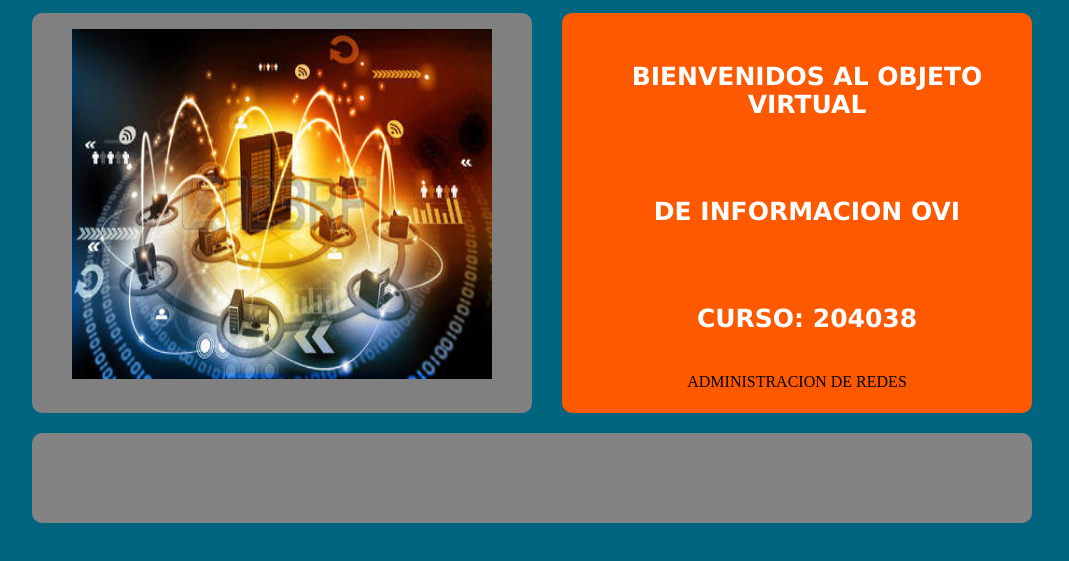
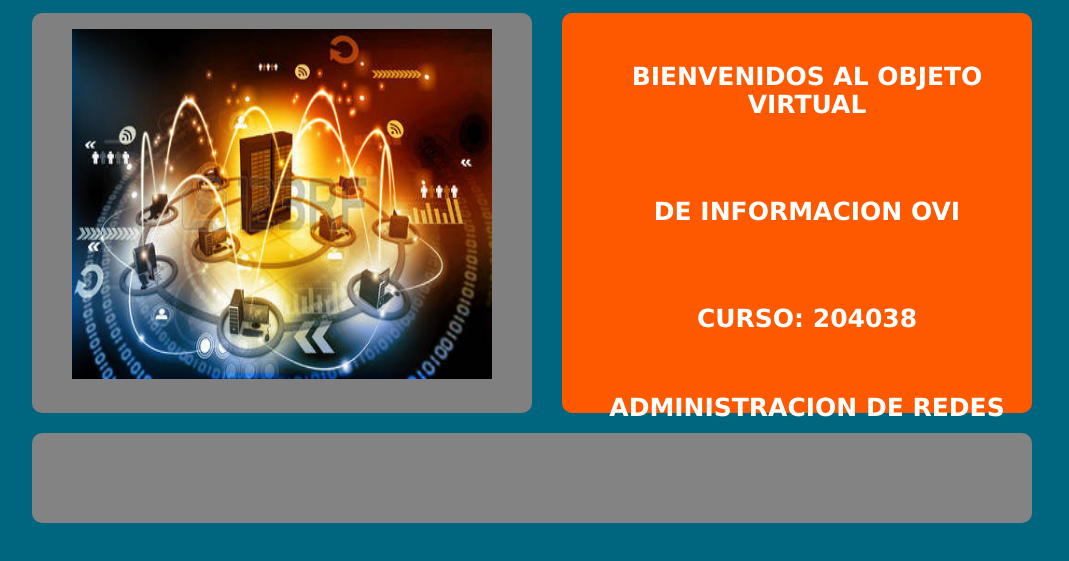
Before and after one commit to Unad-RobertRojas/Ovi-Seginf, a plain HTML site: page index.html in a window 1280 px wide. Shown: the part 207-768 px from the top of the page, without its empty margins (108-1177 px from the left). Drawn offline with Linux system fonts and the light colour scheme.

Commit message:
Commit3
Arreglo de titulo

```diff
--- a/index.html
+++ b/index.html
@@ -45,7 +45,7 @@
     <center><h2><br>BIENVENIDOS AL OBJETO VIRTUAL</h2></br></center>
 	<center><br><h2>DE INFORMACION OVI</h2></br></center>
 	<center><br><h2>CURSO: 204038</h2></br></center>
-	<center>ADMINISTRACION DE REDES</center>
+	<center><h2>ADMINISTRACION DE REDES</h2></center>
 	<br>
 	<br>
 	<br>
```
